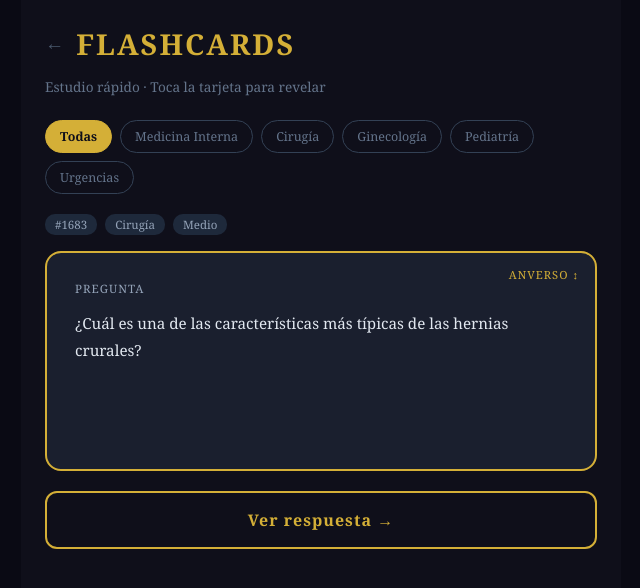
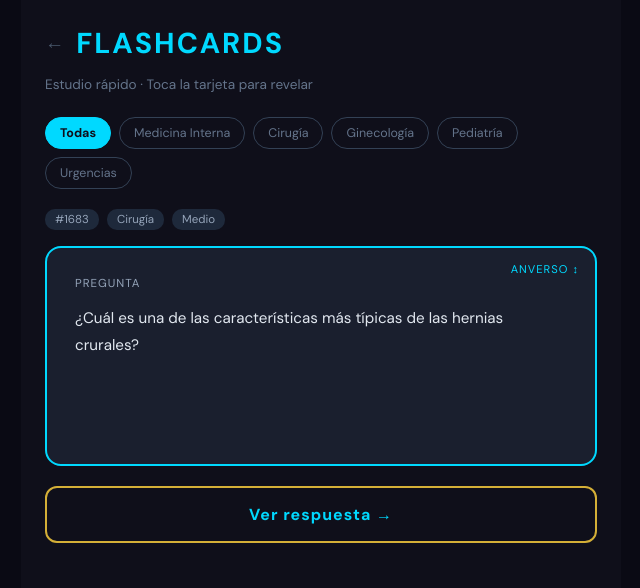
Before and after one commit to cmoraleswest/enarm-iq-pro, a Next.js app: page /flashcards in a window 1280 px wide. Both pictures are taken after a click on the button "▶ INICIAR FLASHCARDS". Shown: the top 588 px of the page, without its empty margins (319-959 px from the left). Built offline with nearby package versions, Linux system fonts and the light colour scheme.

Commit message:
fix: cookies en checkout + colores flashcards

```diff
--- a/app/flashcards/page.tsx
+++ b/app/flashcards/page.tsx
@@ -94,7 +94,7 @@ export default function FlashcardsPage() {
   const pctDominio = stats.total > 0 ? Math.round((stats.dominio / stats.total) * 100) : 0
 
   return (
-    <main style={{ padding: '24px', fontFamily: 'Georgia, serif', maxWidth: '600px', margin: '0 auto', backgroundColor: '#0f0f1a', minHeight: '100vh', color: '#e2e8f0' }}>
+    <main style={{ padding: '24px', fontFamily: 'DM Sans, Arial, sans-serif', maxWidth: '600px', margin: '0 auto', backgroundColor: '#0f0f1a', minHeight: '100vh', color: '#e2e8f0' }}>
 
       {/* Header */}
       <div style={{ display: 'flex', alignItems: 'center', gap: '12px', marginBottom: '4px' }}>
@@ -105,7 +105,7 @@ export default function FlashcardsPage() {
         >
           ←
         </button>
-        <h1 style={{ color: '#D4AF37', fontSize: '1.8rem', margin: 0, letterSpacing: '2px' }}>FLASHCARDS</h1>
+        <h1 style={{ color: '#00d9ff', fontSize: '1.8rem', margin: 0, letterSpacing: '2px' }}>FLASHCARDS</h1>
       </div>
       <p style={{ color: '#64748b', fontSize: '0.85rem', marginBottom: '24px' }}>
         Estudio rápido · Toca la tarjeta para revelar
@@ -146,12 +146,12 @@ export default function FlashcardsPage() {
             onClick={() => setCategoria(cat)}
             style={{
               padding: '7px 14px', borderRadius: '20px',
-              border: `1px solid ${categoria === cat ? '#D4AF37' : '#334155'}`,
-              backgroundColor: categoria === cat ? '#D4AF37' : 'transparent',
+              border: `1px solid ${categoria === cat ? '#00d9ff' : '#334155'}`,
+              backgroundColor: categoria === cat ? '#00d9ff' : 'transparent',
               color: categoria === cat ? '#0f0f1a' : '#64748b',
               cursor: 'pointer', fontSize: '0.78rem',
               fontWeight: categoria === cat ? 'bold' : 'normal',
-              fontFamily: 'Georgia, serif',
+              fontFamily: 'DM Sans, Arial, sans-serif',
             }}
           >
             {cat}
@@ -166,11 +166,11 @@ export default function FlashcardsPage() {
           disabled={cargando}
           style={{
             width: '100%', padding: '16px',
-            backgroundColor: cargando ? '#78600a' : '#D4AF37',
+            backgroundColor: cargando ? '#78600a' : '#00d9ff',
             color: '#0f0f1a', border: 'none', borderRadius: '12px',
             fontSize: '1rem', fontWeight: 'bold',
             cursor: cargando ? 'not-allowed' : 'pointer',
-            letterSpacing: '1px', fontFamily: 'Georgia, serif',
+            letterSpacing: '1px', fontFamily: 'DM Sans, Arial, sans-serif',
             minHeight: '54px',
           }}
         >
@@ -195,7 +195,7 @@ export default function FlashcardsPage() {
               cursor: 'pointer',
               minHeight: '220px',
               borderRadius: '16px',
-              border: `2px solid ${volteada ? '#1d4ed8' : '#D4AF37'}`,
+              border: `2px solid ${volteada ? '#ff006e' : '#00d9ff'}`,
               backgroundColor: volteada ? '#0d1117' : '#1a1f2e',
               padding: '28px',
               marginBottom: '20px',
@@ -208,7 +208,7 @@ export default function FlashcardsPage() {
             <div style={{
               position: 'absolute', top: '14px', right: '16px',
               fontSize: '0.7rem', letterSpacing: '1px',
-              color: volteada ? '#3b82f6' : '#D4AF37',
+              color: volteada ? '#3b82f6' : '#00d9ff',
             }}>
               {volteada ? 'REVERSO' : 'ANVERSO'} ↕
             </div>
@@ -228,8 +228,8 @@ export default function FlashcardsPage() {
                 <p style={{ color: '#4ade80', fontSize: '1.05rem', fontWeight: 'bold', margin: '0 0 16px 0', lineHeight: '1.5' }}>
                   {pregunta.respuesta_correcta}
                 </p>
-                <p style={{ color: '#60a5fa', fontSize: '0.72rem', letterSpacing: '1px', margin: '0 0 8px 0' }}>JUSTIFICACIÓN</p>
-                <p style={{ margin: 0, lineHeight: '1.8', color: '#bfdbfe', fontSize: '0.88rem' }}>
+                <p style={{ color: '#00d9ff', fontSize: '0.72rem', letterSpacing: '1px', margin: '0 0 8px 0' }}>JUSTIFICACIÓN</p>
+                <p style={{ margin: 0, lineHeight: '1.8', color: '#94a3b8', fontSize: '0.88rem' }}>
                   {pregunta.justificacion}
                 </p>
               </div>
@@ -245,7 +245,7 @@ export default function FlashcardsPage() {
                   flex: 1, padding: '16px', borderRadius: '12px',
                   border: '2px solid #fbbf24', backgroundColor: 'transparent',
                   color: '#fbbf24', fontSize: '1rem', fontWeight: 'bold',
-                  cursor: 'pointer', fontFamily: 'Georgia, serif',
+                  cursor: 'pointer', fontFamily: 'DM Sans, Arial, sans-serif',
                   minHeight: '54px',
                 }}
               >
@@ -257,7 +257,7 @@ export default function FlashcardsPage() {
                   flex: 1, padding: '16px', borderRadius: '12px',
                   border: '2px solid #4ade80', backgroundColor: '#14532d',
                   color: '#4ade80', fontSize: '1rem', fontWeight: 'bold',
-                  cursor: 'pointer', fontFamily: 'Georgia, serif',
+                  cursor: 'pointer', fontFamily: 'DM Sans, Arial, sans-serif',
                   minHeight: '54px',
                 }}
               >
@@ -273,9 +273,9 @@ export default function FlashcardsPage() {
               style={{
                 width: '100%', padding: '16px',
                 backgroundColor: 'transparent', border: '2px solid #D4AF37',
-                color: '#D4AF37', borderRadius: '12px',
+                color: '#00d9ff', borderRadius: '12px',
                 fontSize: '1rem', fontWeight: 'bold',
-                cursor: 'pointer', letterSpacing: '1px', fontFamily: 'Georgia, serif',
+                cursor: 'pointer', letterSpacing: '1px', fontFamily: 'DM Sans, Arial, sans-serif',
                 minHeight: '54px',
               }}
             >
--- a/app/upgrade/page.tsx
+++ b/app/upgrade/page.tsx
@@ -20,7 +20,7 @@ export default function UpgradePage() {
   const handlePago = async () => {
     setLoading(true)
     try {
-      const res = await fetch('/api/stripe/checkout', { method: 'POST', headers: { 'Content-Type': 'application/json' }, body: JSON.stringify({ plan }) })
+      const res = await fetch('/api/stripe/checkout', { method: 'POST', headers: { 'Content-Type': 'application/json' }, credentials: 'include', body: JSON.stringify({ plan }) })
       const data = await res.json()
       if (data.url) window.location.href = data.url
       else alert('Error: ' + (data.error || 'intenta de nuevo'))
```
